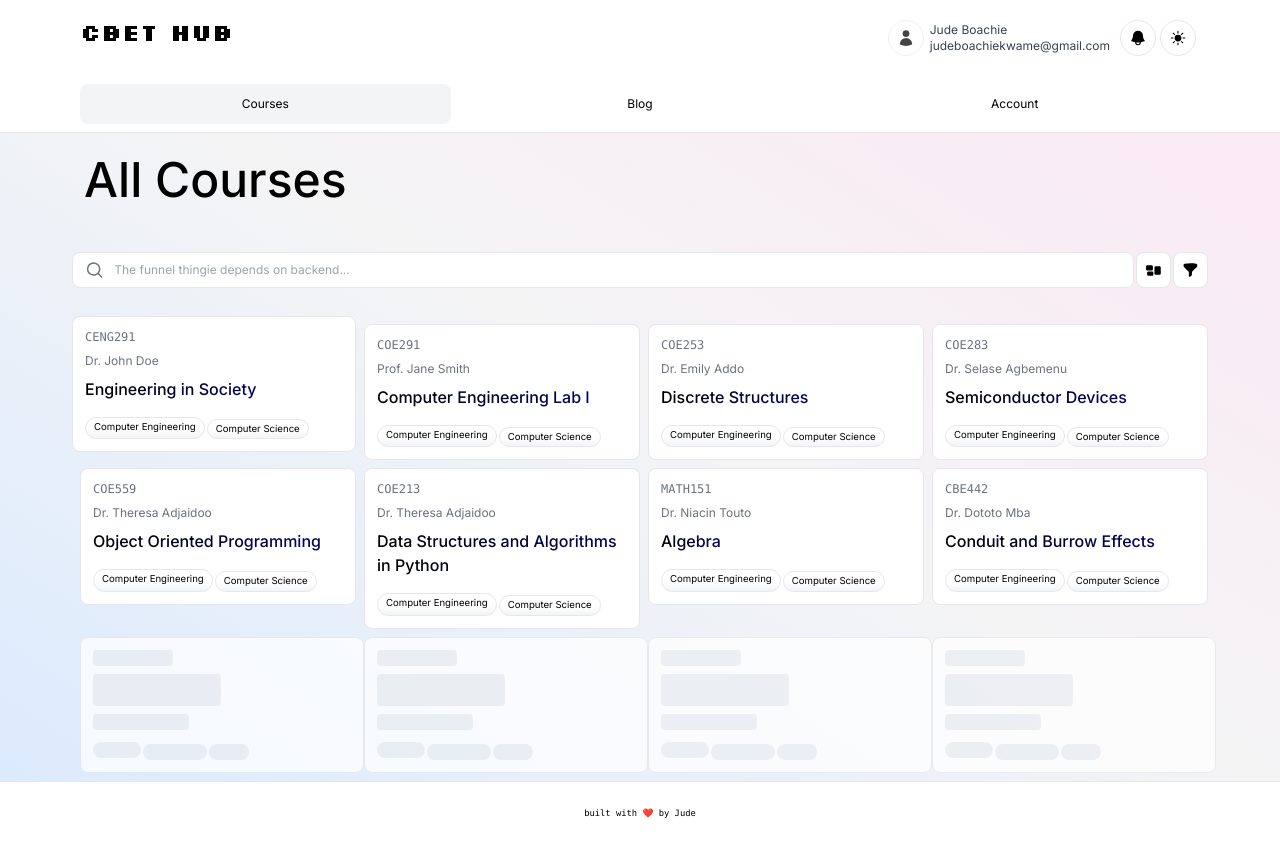
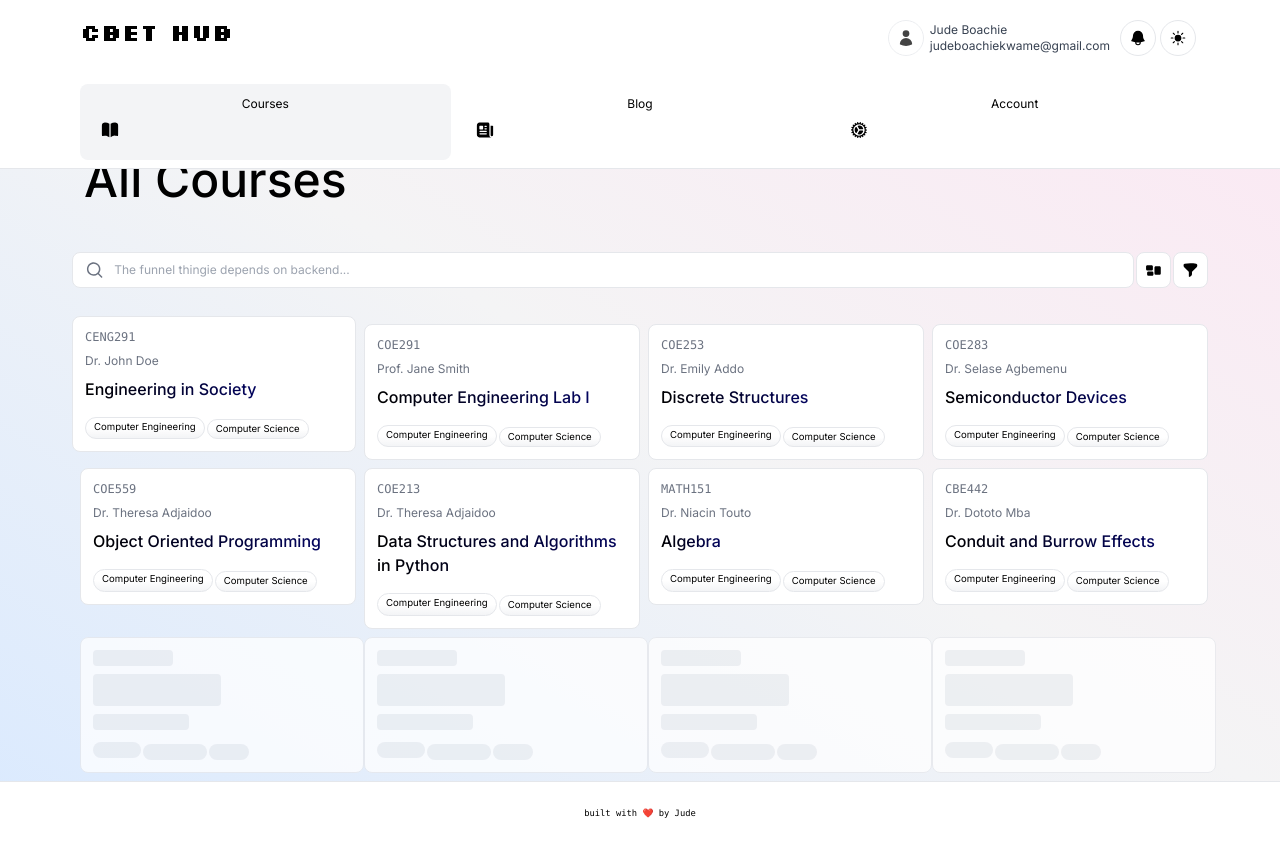
Before and after one commit to jdboachie/cbethub, a Next.js app: page / in a window 1280 px wide. Built offline with nearby package versions, Linux system fonts and the light colour scheme.

Commit message:
experimental

```diff
--- a/components/NavBar.tsx
+++ b/components/NavBar.tsx
@@ -2,14 +2,14 @@ import { useState } from 'react'
 import { silkscreen } from '@/lib/fonts'
 
 import {
-    Bars2Icon,
+    CogIcon,
+    BookOpenIcon,
+    NewspaperIcon,
     BellIcon,
     XMarkIcon,
     UserIcon,
     SunIcon,
     MoonIcon,
-    MagnifyingGlassIcon,
-    ArrowRightOnRectangleIcon,
 } from '@heroicons/react/24/solid'
 import Menu from '@/components/Menu'
 import NotificationArea from '@/components/NotificationArea'
@@ -102,18 +102,33 @@ const NavBar = ({ isForCourseView }: {isForCourseView?: boolean}) => {
                 <ul className='flex space-x-1'>
                     <Link
                         href={'/'}
-                        className={`${(currentPath === '/' || isForCourseView) && 'bg-gray-100 dark:bg-blue-800'} p-3 rounded-lg text-xs hover:bg-gray-100 dark:hover:bg-blue-900 w-full`}>
-                        Courses
+                        className={`${(currentPath === '/' || isForCourseView) && 'bg-gray-100 dark:bg-blue-800'} p-3 max-sm:p-1 rounded-lg text-xs hover:bg-gray-100 dark:hover:bg-blue-900 w-full`}>
+                        <p className='max-sm:hidden'>
+                            Courses
+                        </p>
+                        <BookOpenIcon
+                            className='w-9 h-9 p-2 rounded-full max-sm:inline-block'
+                        />
                     </Link>
                     <Link
                         href={'/blog'}
-                        className={`${currentPath === '/blog' && 'bg-gray-100 dark:bg-blue-800'} p-3 rounded-lg text-xs hover:bg-gray-100 dark:hover:bg-blue-900 w-full`}>
-                        Blog
+                        className={`${currentPath === '/blog' && 'bg-gray-100 dark:bg-blue-800'} p-3 max-sm:p-1 rounded-lg text-xs hover:bg-gray-100 dark:hover:bg-blue-900 w-full`}>
+                        <p className="max-sm:hidden">
+                            Blog
+                        </p>
+                        <NewspaperIcon
+                            className='w-9 h-9 p-2 rounded-full max-sm:inline-block'
+                        />
                     </Link>
                     <Link
                         href={'/account'}
-                        className={`${currentPath === '/account' && 'bg-gray-100 dark:bg-blue-800'} p-3 rounded-lg text-xs hover:bg-gray-100 dark:hover:bg-blue-900 w-full`}>
-                        Account
+                        className={`${currentPath === '/account' && 'bg-gray-100 dark:bg-blue-800'} p-3 max-sm:p-1 rounded-lg text-xs hover:bg-gray-100 dark:hover:bg-blue-900 w-full`}>
+                        <p className="max-sm:hidden">
+                            Account
+                        </p>
+                        <CogIcon
+                            className='w-9 h-9 p-2 rounded-full max-sm:inline-block'
+                        />
                     </Link>
                     {/* <Link
                         href={'/logout'}
```
